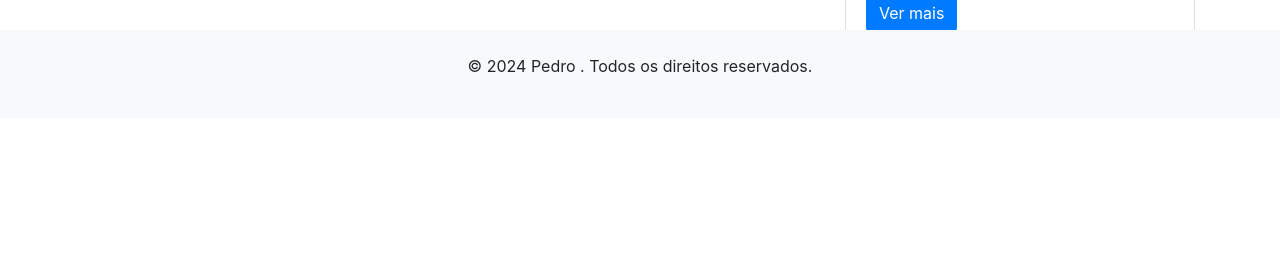
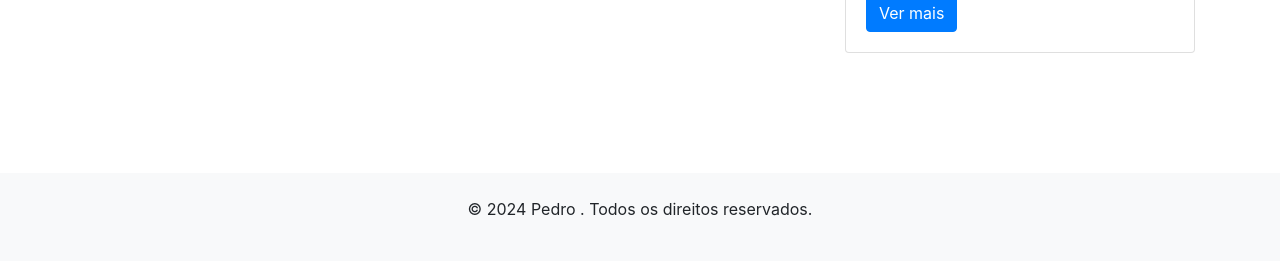
Before and after one commit to VersoKZ/Meus_Mains, a website: page index.html in a window 1280 px wide. Shown: the part 682-943 px from the top of the page. Before the commit the page ends 800 px from the top, so only its background shows below. Drawn offline with nearby package versions, Linux system fonts and the light colour scheme.

Commit message:
Update index.html
ajustando o footer

```diff
--- a/index.html
+++ b/index.html
@@ -58,9 +58,11 @@
       </div>
     </div>
   </div>
+<br>
+<br>
+<br>
 
-
-  <footer class="fixed-bottom bg-light text-center mt-5 py-4" id="footer">
+  <footer class=" bg-light text-center mt-5 py-4" id="footer">
     <p>&copy; 2024 Pedro  . Todos os direitos reservados.</p>
   </footer>
 
```
